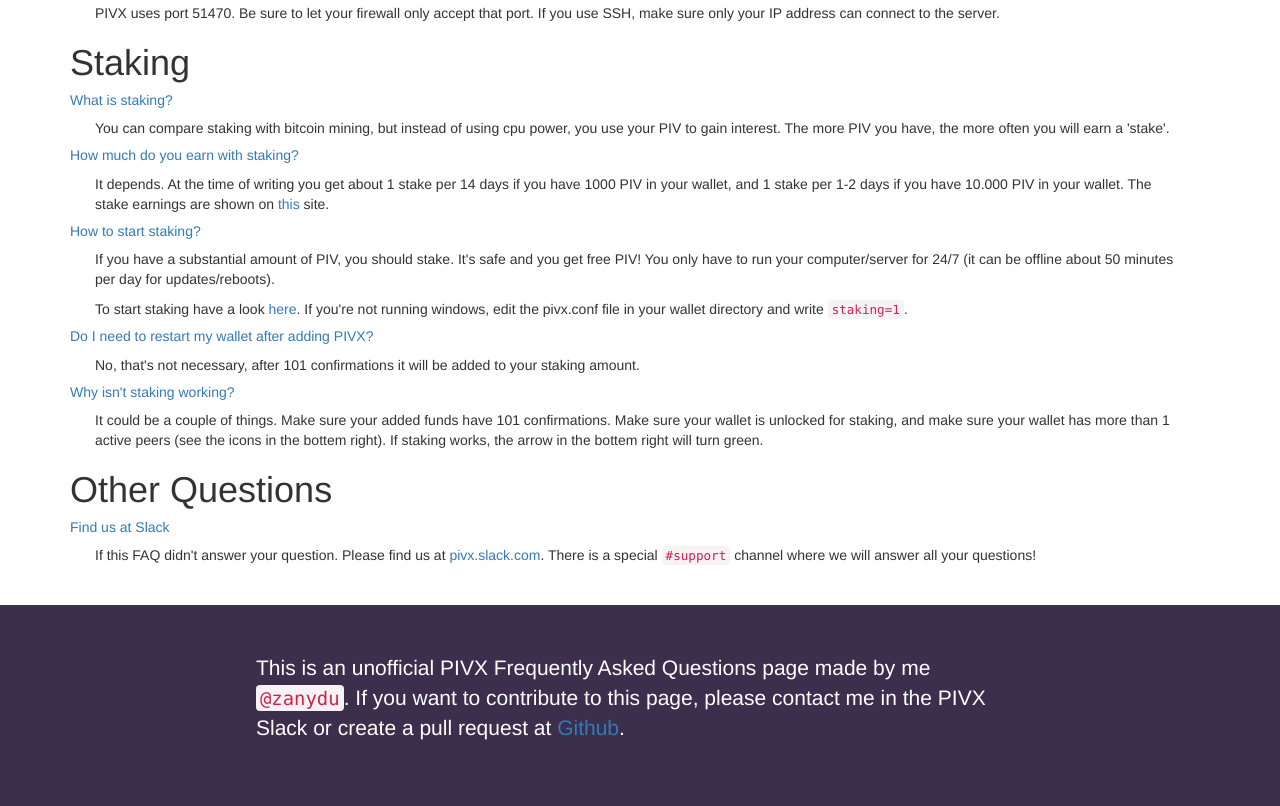
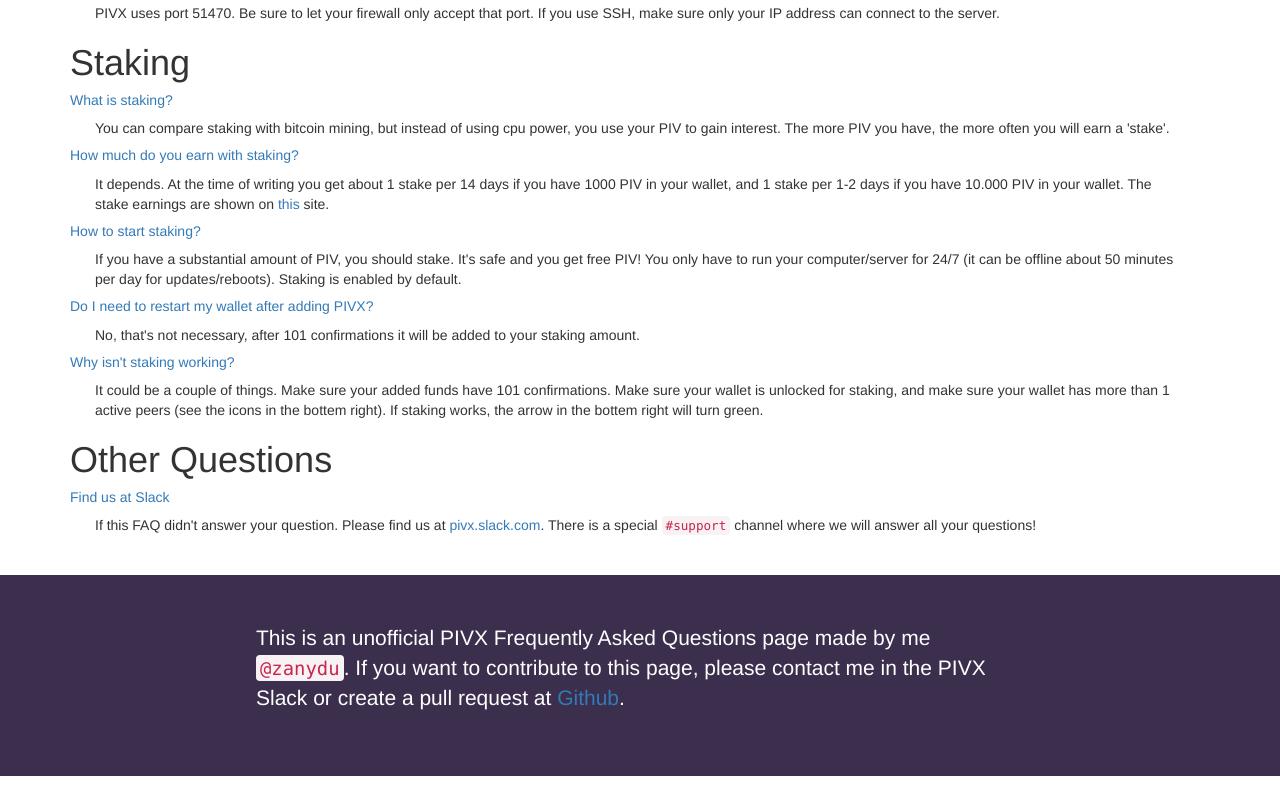
Before and after one commit to pivx-faq/pivx-faq, a plain HTML site: page index.htm in a window 1280 px wide. Shown: the part 1836-2642 px from the top of the page. After the commit the page ends 2612 px from the top, so only its background shows below. Drawn offline with nearby package versions, Linux system fonts and the light colour scheme.

Commit message:
Update index.htm

```diff
--- a/index.htm
+++ b/index.htm
@@ -166,12 +166,7 @@
     <a href="#how-to-start-staking" name="how-to-start-staking"><h5>How to start staking?</h5></a>
     <p class="answer">
         If you have a substantial amount of PIV, you should stake. It's safe and you get free PIV! You only have to run
-        your computer/server for 24/7 (it can be offline about 50 minutes per day for updates/reboots).
-    </p>
-    <p class="answer">
-        To start staking have a look <a href="https://www.youtube.com/watch?v=XyIItTCTlZA">here</a>. If you're not
-        running
-        windows, edit the pivx.conf file in your wallet directory and write <code>staking=1</code>.
+        your computer/server for 24/7 (it can be offline about 50 minutes per day for updates/reboots). Staking is enabled by default.
     </p>
 
     <a href="#do-i-need-to-restart-my-wallet-after-adding-pivx" name="do-i-need-to-restart-my-wallet-after-adding-pivx"><h5>Do I need to restart my wallet after adding PIVX?</h5></a>
```
